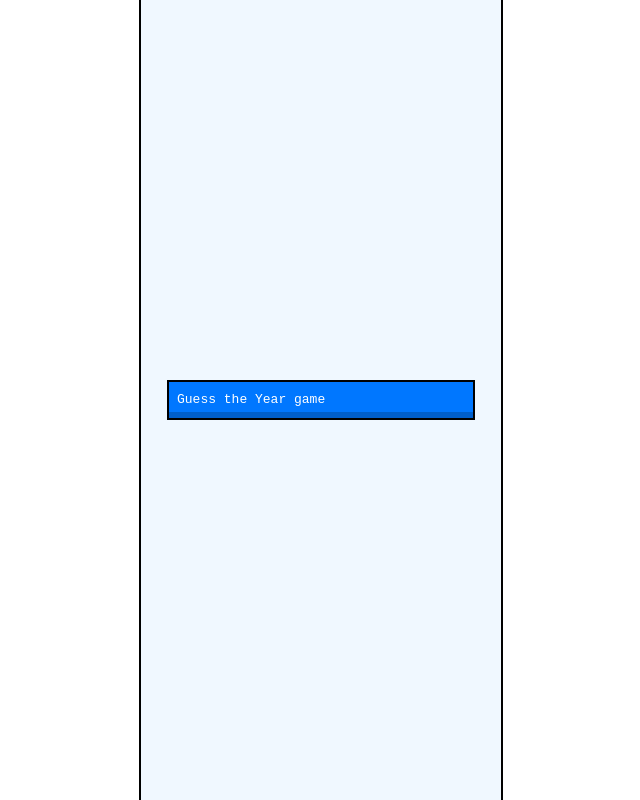
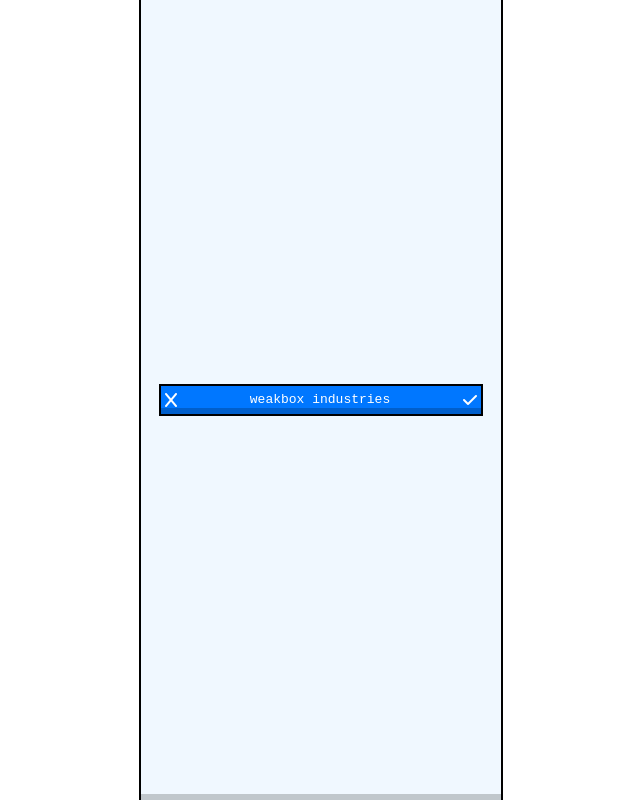
Before and after one commit to weakbox/guess-the-year-game, a React (Vite) app: page / in a window 1280 px wide. Shown: the whole page, without its empty margins (319-959 px from the left). Built offline with nearby package versions, Linux system fonts and the light colour scheme.

Commit message:
Add icons to title box.

```diff
--- a/index.html
+++ b/index.html
@@ -3,6 +3,8 @@
   <head>
     <meta charset="UTF-8" />
     <meta name="viewport" content="width=device-width, initial-scale=1.0" />
+    <!--  FontAwesome -->
+    <link rel="stylesheet" href="https://cdnjs.cloudflare.com/ajax/libs/font-awesome/6.6.0/css/all.min.css" integrity="sha512-Kc323vGBEqzTmouAECnVceyQqyqdsSiqLQISBL29aUW4U/M7pSPA/gEUZQqv1cwx4OnYxTxve5UMg5GT6L4JJg==" crossorigin="anonymous" referrerpolicy="no-referrer" />
     <!-- Thank you Josh for this tool! https://favicons.joshuasoileau.com/ -->
     <link
       rel="icon"
--- a/src/App.jsx
+++ b/src/App.jsx
@@ -4,7 +4,7 @@ import TitleBar from './TitleBar'
 function App() {
   return (
     <div className='app-container'>
-      <TitleBar />
+      <TitleBar text='weakbox industries'/>
     </div>
   )
 }
--- a/src/App.scss
+++ b/src/App.scss
@@ -8,4 +8,5 @@
   background-color: aliceblue;
   border-left: 2px solid black;
   border-right: 2px solid black;
+  box-shadow: inset 0px -8px 0px -2px rgba(0,0,0,0.2);
 }
--- a/src/TitleBar.jsx
+++ b/src/TitleBar.jsx
@@ -1,9 +1,11 @@
 import './TitleBar.scss'
 
-function TitleBar() {
+function TitleBar({ text }) {
   return (
     <div className='title-container'>
-      <p>Guess the Year game</p>
+      <i class="fa-solid fa-x"></i>
+      <p>{ text }</p>
+      <i class="fa-solid fa-check"></i>
     </div>
   )
 }
--- a/src/TitleBar.scss
+++ b/src/TitleBar.scss
@@ -9,18 +9,19 @@ $toon-inset-shadow: inset 0px -8px 0px -2px rgba(0,0,0,0.2);
 }
 
 .title-container {
-  border: 2px solid $border-color;
-  background-color: $title-bar-color;
-  color: $text-color;
-  padding: 0.5rem;
-  box-shadow: $toon-inset-shadow;
-  font-family: monospace;
-  width: 80%;
+  box-sizing: border-box;
   display: flex;
   flex-direction: row;
   justify-content: space-between;
   align-items: center;
-  align-content: center;
+
+  padding: 0.25rem;
+  border: 2px solid $border-color;
+  background-color: $title-bar-color;
+  color: $text-color;
+  box-shadow: $toon-inset-shadow;
+  font-family: monospace;
+  width: 90%;
 }
 
 p {
```
